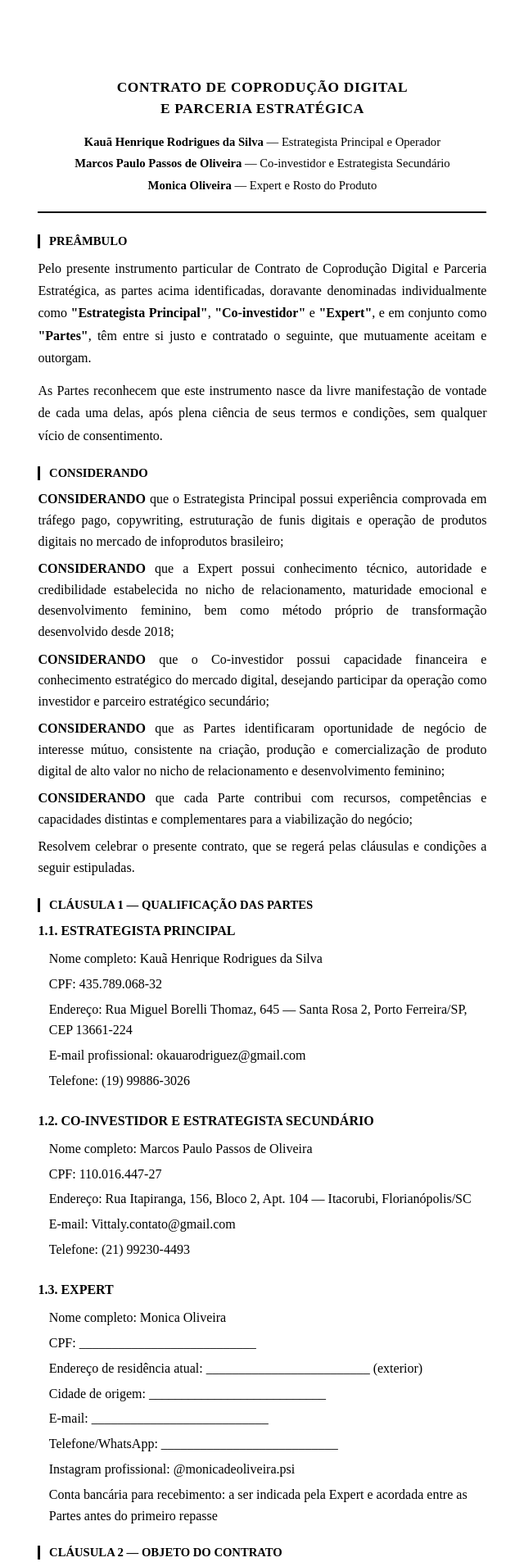
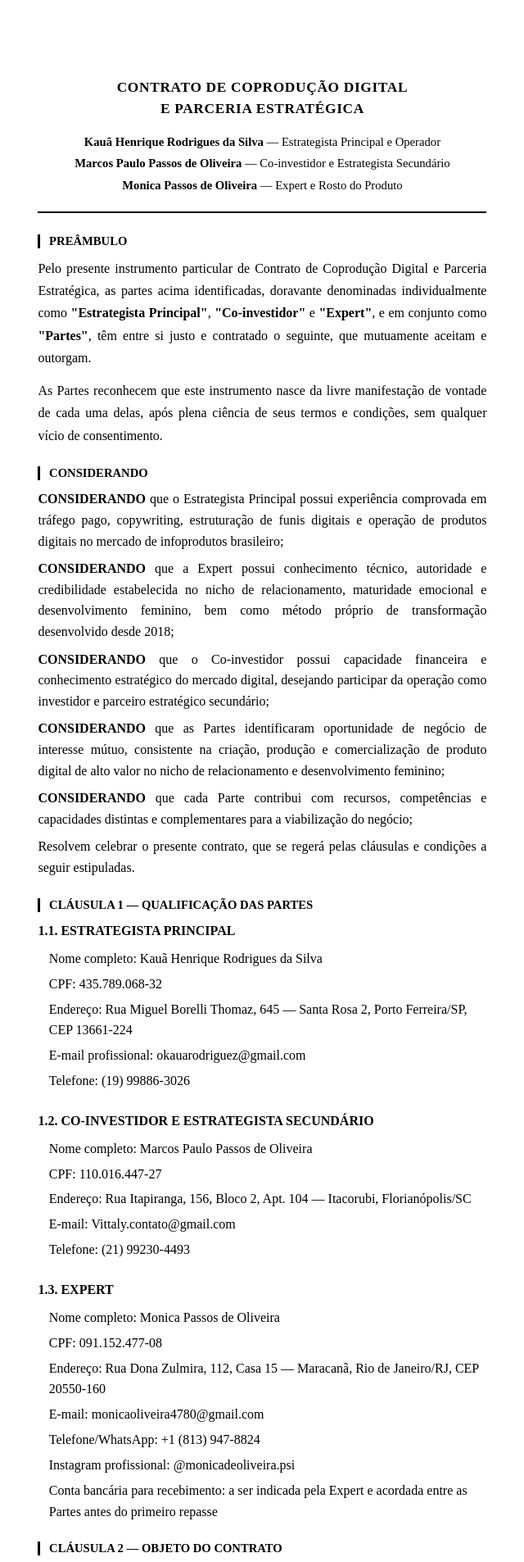
Before and after one commit to okauarodriguez-dotcom/grupoaura, a plain HTML site: page operacoes/contrato-coproducao-monica-oliveira.html in a window 1280 px wide. Shown: the top 1906 px of the page at 82% size, without its empty margins (329-969 px from the left). Drawn offline with Linux system fonts and the light colour scheme; a web font is replaced by a local one.

Commit message:
auto: atualizacao do projeto 2026-05-02_1834

```diff
--- a/operacoes/contrato-coproducao-monica-oliveira.html
+++ b/operacoes/contrato-coproducao-monica-oliveira.html
@@ -218,7 +218,7 @@
     <div class="partes">
       <strong>Kauã Henrique Rodrigues da Silva</strong> — Estrategista Principal e Operador<br>
       <strong>Marcos Paulo Passos de Oliveira</strong> — Co-investidor e Estrategista Secundário<br>
-      <strong>Monica Oliveira</strong> — Expert e Rosto do Produto
+      <strong>Monica Passos de Oliveira</strong> — Expert e Rosto do Produto
     </div>
   </div>
 
@@ -262,12 +262,11 @@
 
   <br>
   <div class="item"><span class="num">1.3.</span> <strong>EXPERT</strong></div>
-  <div class="qualificacao">Nome completo: Monica Oliveira</div>
-  <div class="qualificacao">CPF: ___________________________</div>
-  <div class="qualificacao">Endereço de residência atual: _________________________ (exterior)</div>
-  <div class="qualificacao">Cidade de origem: ___________________________</div>
-  <div class="qualificacao">E-mail: ___________________________</div>
-  <div class="qualificacao">Telefone/WhatsApp: ___________________________</div>
+  <div class="qualificacao">Nome completo: Monica Passos de Oliveira</div>
+  <div class="qualificacao">CPF: 091.152.477-08</div>
+  <div class="qualificacao">Endereço: Rua Dona Zulmira, 112, Casa 15 — Maracanã, Rio de Janeiro/RJ, CEP 20550-160</div>
+  <div class="qualificacao">E-mail: monicaoliveira4780@gmail.com</div>
+  <div class="qualificacao">Telefone/WhatsApp: +1 (813) 947-8824</div>
   <div class="qualificacao">Instagram profissional: @monicadeoliveira.psi</div>
   <div class="qualificacao">Conta bancária para recebimento: a ser indicada pela Expert e acordada entre as Partes antes do primeiro repasse</div>
 
@@ -283,7 +282,7 @@
   <p><span class="num">2.4.</span> Toda a infraestrutura técnica, operacional e comercial da operação — incluindo plataforma de hospedagem de vídeos, plataforma de vendas, sistema de rastreamento e analytics, contas de anúncio, pixel de conversão, domínios, automações e demais ferramentas — estará sob titularidade e gestão exclusiva do Estrategista Principal. As demais Partes não deterão acesso administrativo a esses sistemas, ressalvado o acesso de leitura a relatórios financeiros previsto na Cláusula 12.</p>
 
   <!-- CLÁUSULA 3 -->
-  <div class="secao-titulo">Cláusula 3 — Atribuições da Expert (Monica Oliveira)</div>
+  <div class="secao-titulo">Cláusula 3 — Atribuições da Expert (Monica Passos de Oliveira)</div>
 
   <p><span class="num">3.1.</span> Compete exclusivamente à Expert as seguintes obrigações, que assume de forma irrevogável durante a vigência deste contrato:</p>
 
@@ -343,7 +342,7 @@
 
   <p><span class="num">6.2.</span> Os salários, honorários, encargos trabalhistas, previdenciários e quaisquer outros custos decorrentes dessas contratações são de responsabilidade exclusiva do Estrategista Principal e não serão deduzidos do lucro líquido distribuível, conforme previsto na Cláusula 11.3.</p>
 
-  <p><span class="num">6.3.</span> Monica Oliveira e Marcos Paulo Passos de Oliveira não possuem qualquer vínculo empregatício, societário ou de responsabilidade com os colaboradores contratados pelo Estrategista Principal, sendo expressamente vedada qualquer reclamação trabalhista ou previdenciária em face das demais Partes decorrente dessas contratações.</p>
+  <p><span class="num">6.3.</span> Monica Passos de Oliveira e Marcos Paulo Passos de Oliveira não possuem qualquer vínculo empregatício, societário ou de responsabilidade com os colaboradores contratados pelo Estrategista Principal, sendo expressamente vedada qualquer reclamação trabalhista ou previdenciária em face das demais Partes decorrente dessas contratações.</p>
 
   <p><span class="num">6.4.</span> Caso as Partes venham a acordar, em instrumento escrito separado, a contratação de pessoal custeada em conjunto, os respectivos custos poderão ser incluídos nas deduções previstas na Cláusula 11.2, mediante formalização prévia por todas as Partes.</p>
 
@@ -367,7 +366,7 @@
   <!-- CLÁUSULA 8 -->
   <div class="secao-titulo">Cláusula 8 — Direitos de Imagem, Voz e Nome</div>
 
-  <p><span class="num">8.1.</span> Monica Oliveira autoriza, de forma expressa e irrevogável durante a vigência deste contrato, o uso de sua imagem, voz, nome e <em>likeness</em> em:</p>
+  <p><span class="num">8.1.</span> Monica Passos de Oliveira autoriza, de forma expressa e irrevogável durante a vigência deste contrato, o uso de sua imagem, voz, nome e <em>likeness</em> em:</p>
 
   <div class="sub-item"><strong>a)</strong> Anúncios pagos em plataformas digitais (Meta Ads, Google Ads e demais plataformas);</div>
   <div class="sub-item"><strong>b)</strong> Páginas de venda, VSLs, materiais de upsell e quaisquer outros materiais de marketing da operação;</div>
@@ -380,7 +379,7 @@
   <!-- CLÁUSULA 9 -->
   <div class="secao-titulo">Cláusula 9 — Sigilo e Confidencialidade</div>
 
-  <p><span class="num">9.1.</span> Monica Oliveira e Marcos Paulo Passos de Oliveira obrigam-se, de forma solidária e independente entre si, a:</p>
+  <p><span class="num">9.1.</span> Monica Passos de Oliveira e Marcos Paulo Passos de Oliveira obrigam-se, de forma solidária e independente entre si, a:</p>
 
   <div class="sub-item"><strong>a)</strong> Não revelar, divulgar ou compartilhar, por qualquer meio, a terceiros: estratégia da operação, estrutura do funil, mecanismo do produto, roteiros de copy, scripts de VSL, dados de performance (faturamento, ROAS, CPA, CPM, volumes de venda) ou qualquer informação operacional da parceria;</div>
   <div class="sub-item"><strong>b)</strong> Não divulgar os termos deste contrato, incluindo percentuais de remuneração de qualquer das Partes, sem autorização expressa e escrita do Estrategista Principal;</div>
@@ -401,7 +400,7 @@
   <!-- CLÁUSULA 10 -->
   <div class="secao-titulo">Cláusula 10 — Exclusividade Parcial no Nicho</div>
 
-  <p><span class="num">10.1.</span> A Expert Monica Oliveira poderá manter outras fontes de renda, projetos pessoais e atendimentos clínicos individuais durante a vigência deste contrato, desde que não conflitem com as obrigações aqui previstas.</p>
+  <p><span class="num">10.1.</span> A Expert Monica Passos de Oliveira poderá manter outras fontes de renda, projetos pessoais e atendimentos clínicos individuais durante a vigência deste contrato, desde que não conflitem com as obrigações aqui previstas.</p>
 
   <p><span class="num">10.2.</span> É expressamente vedado à Expert, durante a vigência deste contrato, firmar qualquer acordo de coprodução, parceria de tráfego pago ou operação digital estruturada com terceiros no nicho de relacionamento, maturidade emocional ou desenvolvimento feminino.</p>
 
@@ -425,7 +424,7 @@
       <td style="text-align:center;">50%</td>
     </tr>
     <tr>
-      <td>Monica Oliveira — Expert</td>
+      <td>Monica Passos de Oliveira — Expert</td>
       <td style="text-align:center;">25%</td>
     </tr>
     <tr>
@@ -449,9 +448,9 @@
 
   <p><span class="num">11.4.</span> <strong>Pagamento à Expert</strong></p>
   <div class="sub-item"><strong>a)</strong> Frequência: mensal, referente ao mês anterior já encerrado, com repasse até o dia <strong>15 (quinze)</strong> do mês subsequente ao período de apuração;</div>
-  <div class="sub-item"><strong>b)</strong> Forma: transferência bancária (TED/PIX) para conta bancária de titularidade de Monica Oliveira, a ser por ela indicada e acordada entre as Partes no início da operação;</div>
+  <div class="sub-item"><strong>b)</strong> Forma: transferência bancária (TED/PIX) para conta bancária de titularidade de Monica Passos de Oliveira, a ser por ela indicada e acordada entre as Partes no início da operação;</div>
   <div class="sub-item"><strong>c)</strong> Moeda: Real Brasileiro (R$);</div>
-  <div class="sub-item"><strong>d)</strong> Responsabilidade tributária: Monica Oliveira é inteiramente responsável pelo cumprimento de suas obrigações fiscais, inclusive no que se refere à sua condição de residente no exterior, eximindo o Estrategista Principal de qualquer responsabilidade fiscal sobre os valores repassados.</div>
+  <div class="sub-item"><strong>d)</strong> Responsabilidade tributária: Monica Passos de Oliveira é inteiramente responsável pelo cumprimento de suas obrigações fiscais, inclusive no que se refere à sua condição de residente no exterior, eximindo o Estrategista Principal de qualquer responsabilidade fiscal sobre os valores repassados.</div>
 
   <p><span class="num">11.5.</span> <strong>Pagamento ao Co-investidor</strong></p>
   <div class="sub-item"><strong>a)</strong> Frequência: mensal, referente ao mês anterior já encerrado, com repasse até o dia <strong>15 (quinze)</strong> do mês subsequente ao período de apuração;</div>
@@ -472,7 +471,7 @@
   <div class="sub-item"><strong>e)</strong> Principais métricas de campanha (faturamento por produto, ROAS, volume de vendas);</div>
   <div class="sub-item"><strong>f)</strong> Resumo operacional (novos criativos testados, campanhas pausadas, escalas realizadas).</div>
 
-  <p><span class="num">12.2.</span> Monica Oliveira e Marcos Paulo Passos de Oliveira poderão solicitar acesso de leitura ao painel da plataforma de vendas, com visualização limitada ao faturamento e volume de vendas, sem acesso a dados de clientes ou configurações do sistema.</p>
+  <p><span class="num">12.2.</span> Monica Passos de Oliveira e Marcos Paulo Passos de Oliveira poderão solicitar acesso de leitura ao painel da plataforma de vendas, com visualização limitada ao faturamento e volume de vendas, sem acesso a dados de clientes ou configurações do sistema.</p>
 
   <p><span class="num">12.3.</span> Em caso de questionamento sobre os valores apurados, qualquer Parte poderá solicitar auditoria dos relatórios mediante comunicação escrita, devendo o Estrategista Principal apresentar os comprovantes em até <strong>10 (dez) dias úteis</strong>.</p>
 
@@ -481,7 +480,7 @@
 
   <p><span class="num">13.1.</span> Em caso de rescisão contratual por qualquer motivo, aplicam-se as seguintes restrições pelo prazo de <strong>12 (doze) meses</strong> contados da data de rescisão:</p>
 
-  <p><span class="num">13.2.</span> <strong>Monica Oliveira:</strong></p>
+  <p><span class="num">13.2.</span> <strong>Monica Passos de Oliveira:</strong></p>
   <div class="sub-item"><strong>a)</strong> Não poderá operar, participar ou ser rosto de produto digital similar no nicho de relacionamento, maturidade emocional ou desenvolvimento feminino, em parceria com terceiros;</div>
   <div class="sub-item"><strong>b)</strong> Não poderá utilizar VSLs, criativos, roteiros, copies, mecanismos ou qualquer conteúdo produzido no âmbito desta parceria em operação própria ou de terceiros;</div>
   <div class="sub-item"><strong>c)</strong> Não poderá levar, transferir, comercializar ou compartilhar a base de alunos, lista de leads, dados de clientes ou qualquer dado gerado pela operação;</div>
```
Also changed, not shown: 1 other file.
